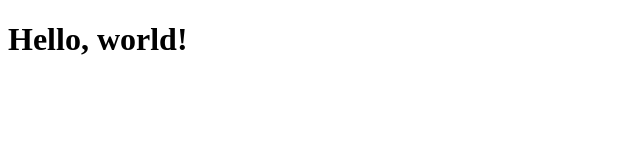
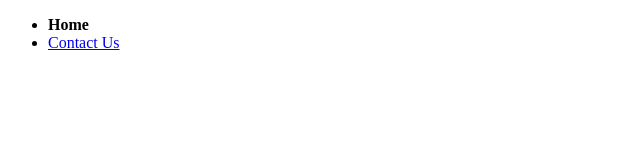
Before and after one commit to NoChar4Char/nochar4char.github.io, a plain HTML site: page index.html in a window 1280 px wide. Shown: the whole page, without its empty margins (0-640 px from the left). Drawn offline with Linux system fonts and the light colour scheme.

Commit message:
Update index.html

```diff
--- a/index.html
+++ b/index.html
@@ -5,7 +5,13 @@
  </head>
 
 <body>
-   <h1>Hello, world!</h1>
+       <nav>
+      <ul>
+        <li><strong>Home</strong></li>
+        <li><a href="contact.html">Contact Us</a></li>
+      </ul>
+    </nav>
+
  </body>
 
 </html>
```
